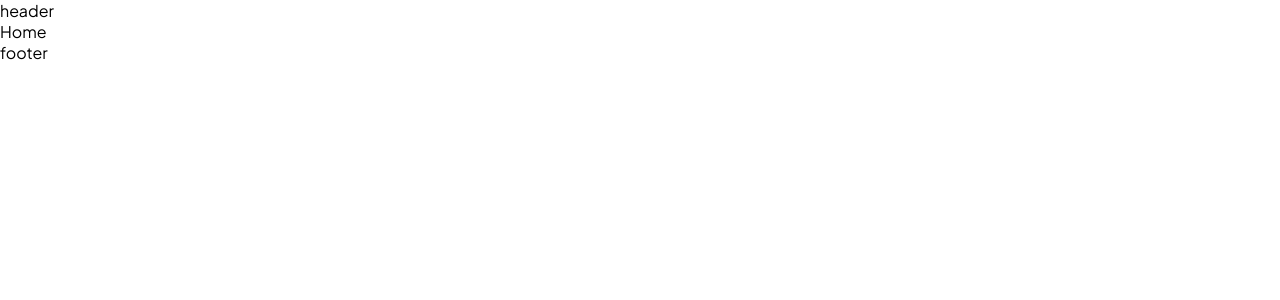
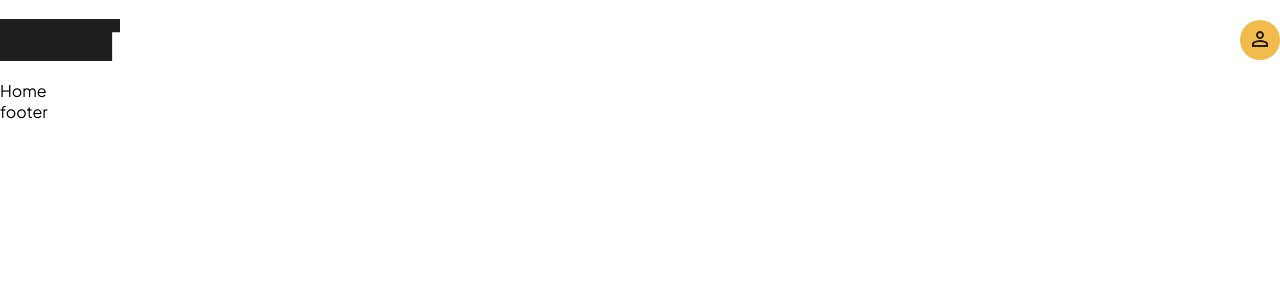
Before and after one commit to Bruno977/igma, a React (Vite) app: page / in a window 1280 px wide. Shown: the top 300 px of the page. Built offline with nearby package versions, Linux system fonts and the light colour scheme; the HTML template or start-up script is replaced by a standard one.

Commit message:
feat: update header

```diff
--- a/src/components/Header/index.tsx
+++ b/src/components/Header/index.tsx
@@ -1,3 +1,14 @@
+import { IconUser } from '../../assets/icons/IconUser';
+import { LogoHeader } from '../../assets/icons/LogoHeader';
+import { HeaderContainer, Button } from './style';
+
 export function Header() {
-  return <header>header</header>;
+  return (
+    <HeaderContainer>
+      <LogoHeader />
+      <Button type="button">
+        <IconUser />
+      </Button>
+    </HeaderContainer>
+  );
 }
--- /dev/null
+++ b/src/components/Header/style.ts
@@ -0,0 +1,46 @@
+import styled from 'styled-components';
+
+export const HeaderContainer = styled.header`
+  display: flex;
+  align-items: center;
+  justify-content: space-between;
+  height: ${(props) => props.theme.spacingStack.xxl};
+`;
+
+export const Button = styled.button`
+  height: 3rem;
+  width: 3rem;
+  border: ${(props) => props.theme.borderWidth.thin} solid transparent;
+  background-color: ${(props) => props.theme.colors.primary.main};
+  border-radius: ${(props) => props.theme.borderRadius.pill};
+  cursor: pointer;
+
+  transition-delay: 0s;
+  transition-timing-function: linear;
+  transition-duration: 2s;
+
+  &:hover {
+    background-color: ${(props) => props.theme.colors.primary.light};
+    transition-delay: 0s;
+    transition-timing-function: linear;
+    transition-duration: 0s;
+  }
+  &:active {
+    background-color: ${(props) => props.theme.colors.primary.dark};
+  }
+  &:focus {
+    border-color: ${(props) => props.theme.colors.primary.contrast};
+    background-color: ${(props) => props.theme.colors.primary.light};
+  }
+  &:disabled {
+    background-color: ${(props) => props.theme.colors.dark.disabled};
+    cursor: not-allowed;
+    svg path {
+      fill: ${(props) => props.theme.colors.dark.secondary};
+    }
+  }
+  @media screen and (max-width: 1280px) {
+    height: 2.5rem;
+    width: 2.5rem;
+  }
+`;
```
